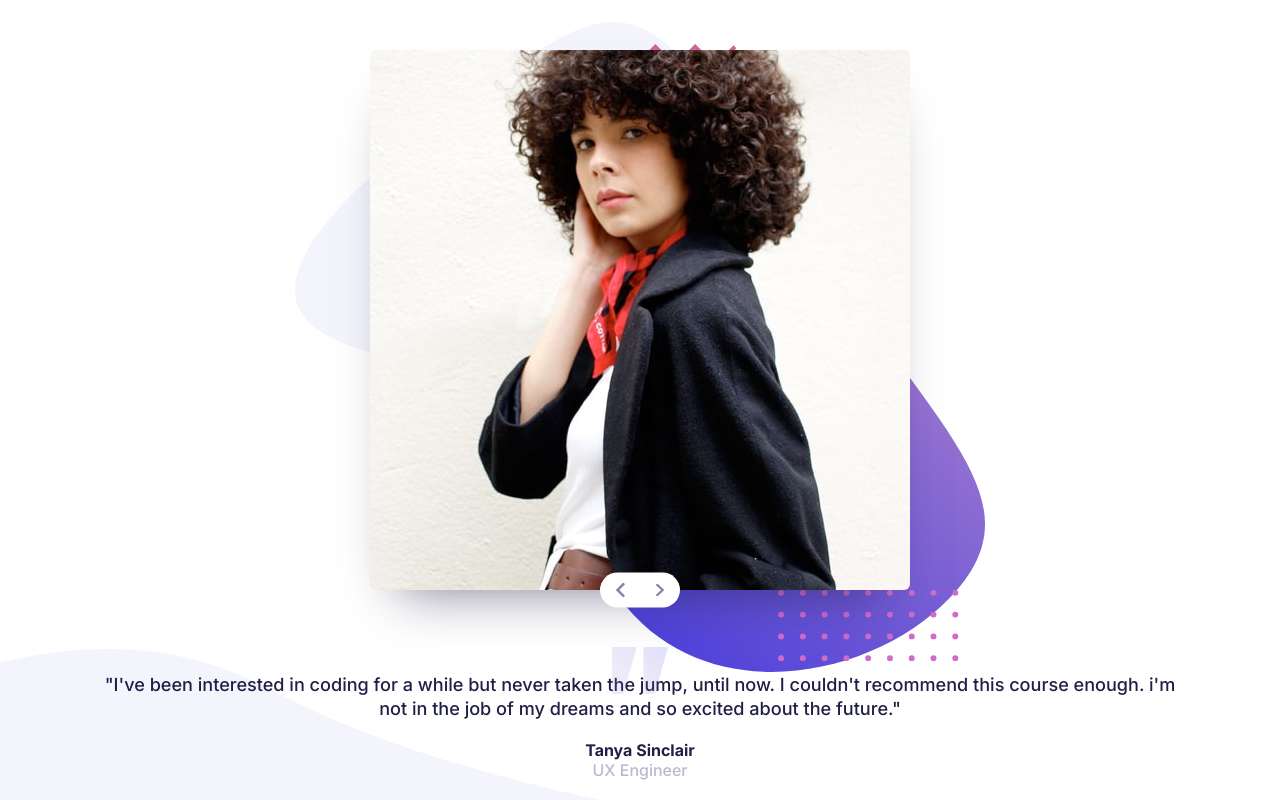
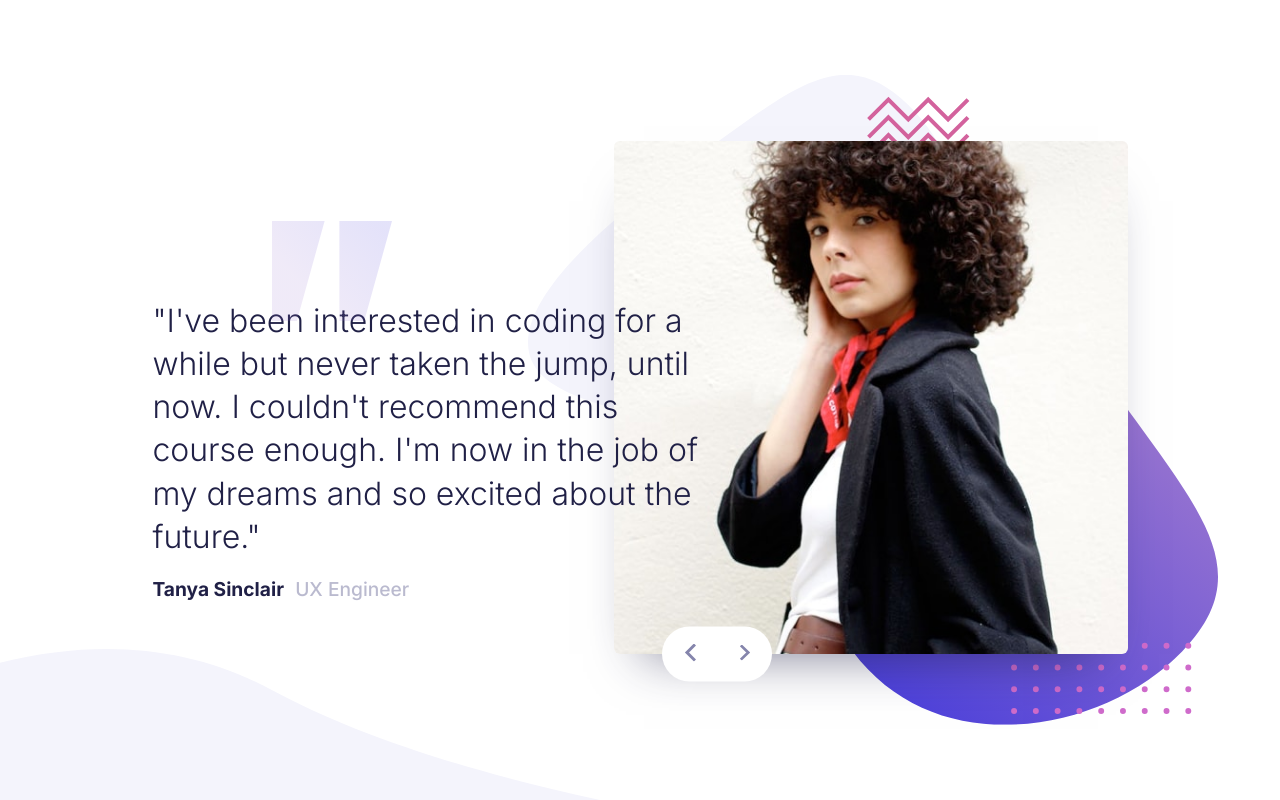
Before and after one commit to Senatrius/coding-bootcamp-testimonials, a plain HTML site: page index.html in a window 1280 px wide. Drawn offline with Linux system fonts and the light colour scheme.

Commit message:
finish desktop layout

```diff
--- a/index.html
+++ b/index.html
@@ -13,23 +13,11 @@
   <main class="container">
     <img src="images/pattern-bg.svg" alt="" class="bg">
 
+
     <section class="testimony">
-      <img src="images/image-tanya.jpg" alt="" class="testimony-photo">
 
-      <div class="switch">
-        <img src="images/icon-prev.svg" alt="previous" class="icon">
-        <img src="images/icon-next.svg" alt="next" class="icon">
-      </div>
+    </section>
 
-      <div class="testimony-text">
-        <img src="images/pattern-quotes.svg" alt="" class="quotes">
-        <p class="text">"I've been interested in coding for a while but never taken the jump, until now. I couldn't recommend this course enough. i'm not in the job of my dreams and so excited about the future."</p>
-        <div class="info">
-          <p class="info-name">Tanya Sinclair</p>
-          <p class="info-position">UX Engineer</p>
-        </div>
-      </div>
-    </section>
   </main>
 
   <img src="images/pattern-curve.svg" alt="" class="curve">
--- a/script.js
+++ b/script.js
@@ -0,0 +1,81 @@
+const testimonies = [
+	{
+		name: "Tanya Sinclair",
+		occupation: "UX Engineer",
+		testimony: "I've been interested in coding for a while but never taken the jump, until now. I couldn't recommend this course enough. I'm now in the job of my dreams and so excited about the future.",
+		photo: "images/image-tanya.jpg",
+	},
+	{
+		name: "John Tarkpor",
+		occupation: "Junior Front-end Developer",
+		testimony: "If you want to lay the best foundation possible, I'd recommend taking this course. The depth the instructors go into is incredible. I now feel so confident about starting up as a professional developer.",
+		photo: "images/image-john.jpg",
+	},
+	{
+		name: "Andrew Lowe",
+		occupation: "Full-stack Developer",
+		testimony: "This course helped me refresh my memory and fill in any knowledge gaps. Thanks to it I can be even more productive at work. Highly recommended for beginners as well as experienced developers.",
+		photo: "https://via.placeholder.com/540.jpg",
+	},
+	{
+		name: "Bella White",
+		occupation: "Freelancer",
+		testimony: "Thanks to this course, I can serve my clients faster and provide better, higher quality services. It has been a valuable learning resource.",
+		photo: "https://via.placeholder.com/540.jpg",
+	},
+];
+
+const testimonyContainer = document.querySelector('.testimony');
+let currentTestimony = 0;
+
+window.addEventListener('DOMContentLoaded', loadTestimony);
+
+function switchPrev() {
+  testimonyContainer.classList.add('change-prev');
+  if(currentTestimony == 0) {
+    currentTestimony = (testimonies.length - 1);
+  } else {
+    currentTestimony--;
+  }
+
+  loadTestimony();
+  testimonyContainer.addEventListener('animationend', () => {
+    testimonyContainer.classList.remove('change-prev');
+  })
+}
+
+function switchNext() {
+  testimonyContainer.classList.add('change-next');
+  if(currentTestimony == (testimonies.length - 1)) {
+    currentTestimony = 0;
+  } else {
+    currentTestimony++;
+  }
+
+  loadTestimony();
+  testimonyContainer.addEventListener('animationend', () => {
+    testimonyContainer.classList.remove('change-next');
+  })
+}
+
+function loadTestimony() {
+    testimonyContainer.innerHTML = `
+    <div class="testimony-photo-block">
+      <img src="${testimonies[currentTestimony].photo}" alt="" class="testimony-photo">
+
+      <div class="switch">
+        <button class="btn" onclick="switchPrev()"><img src="images/icon-prev.svg" alt="previous" class="icon"></button>
+        <button class="btn" onclick="switchNext()"><img src="images/icon-next.svg" alt="next" class="icon"></button>
+      </div>
+    </div>
+
+    <div class="testimony-text-block">
+      <img src="images/pattern-quotes.svg" alt="" class="quotes">
+      <p class="text">"${testimonies[currentTestimony].testimony}"</p>
+      <div class="info">
+        <p class="info-name">${testimonies[currentTestimony].name}</p>
+        <p class="info-position">${testimonies[currentTestimony].occupation}</p>
+      </div>
+    </div>
+    `;
+}
--- a/style.css
+++ b/style.css
@@ -16,7 +16,10 @@ body {
 }
 
 .container {
+  display: flex;
+  flex-direction: column;
   width: 84%;
+  height: 100vh;
   position: relative;
   max-width: 1290px;
   margin: 0 auto;
@@ -27,9 +30,7 @@ body {
   top: 22px;
   width: 100%;
   max-width: 690px;
-  left: 50%;
-  transform: translate(-50%, 0);
-  margin: 0 auto;
+  right: 0;
   height: auto;
   z-index: -1;
 }
@@ -49,7 +50,18 @@ body {
   box-shadow: 0 30px 50px -30px hsla(240, 38%, 20%, 60%);
 }
 
-.testimony-text {
+.testimony.change-prev .testimony-photo,
+.testimony.change-prev .testimony-text-block {
+  animation: slide-right 1.5s forwards ease-in-out;
+}
+
+.testimony.change-next .testimony-photo,
+.testimony.change-next .testimony-text-block {
+  animation: slide-left 1.5s forwards ease-in-out;
+}
+
+
+.testimony-text-block {
   display: flex;
   flex-direction: column;
   align-items: center;
@@ -64,12 +76,15 @@ body {
   font-size: 1.13rem;
   text-align: center;
   line-height: 1.35;
+  font-weight: 300;
 }
 
 .info {
   font-size: 1rem;
   margin-top: 1.2rem;
   text-align: center;
+  display: flex;
+  flex-direction: column;
 }
 
 .info-name {
@@ -78,6 +93,7 @@ body {
 
 .info-position {
   color: var(--grayish-blue);
+  font-weight: 500;
 }
 
 .switch {
@@ -92,9 +108,18 @@ body {
   background: white;
 }
 
-.icon {
+.btn {
+  border: 0;
+  outline: 0;
+  background: white;
   width: 10px;
   height: auto;
+  cursor: pointer;
+  transition: transform .15s linear;
+}
+
+.icon:hover, .icon:focus {
+  transform: scale(1.3);
 }
 
 .curve {
@@ -106,3 +131,125 @@ body {
   left: 0;
   z-index: -1;
 }
+
+@keyframes slide-left {
+  0% {
+    opacity: 1;
+    visibility: visible;
+    transform: translateX(0);
+  }
+  40% {
+    opacity: 0;
+    visibility: hidden;
+    transform: translateX(-30px);
+  }
+  60% {
+    opacity: 0;
+    visibility: hidden;
+    transform: translateX(30px);
+  }
+  100% {
+    opacity: 1;
+    visibility: visible;
+    transform: translateX(0);
+  }
+}
+
+@keyframes slide-right {
+  0% {
+    opacity: 1;
+    visibility: visible;
+    transform: translateX(0);
+  }
+  40% {
+    opacity: 0;
+    visibility: hidden;
+    transform: translateX(30px);
+  }
+  60% {
+    opacity: 0;
+    visibility: hidden;
+    transform: translateX(-30px);
+  }
+  100% {
+    opacity: 1;
+    visibility: visible;
+    transform: translateX(0);
+  }
+}
+
+@media screen and (min-width: 700px) {
+  .info {
+    font-size: 1.2rem;
+    margin-top: 1.2rem;
+    text-align: center;
+    display: flex;
+    flex-direction: row;
+  }
+
+  .info-name {
+    margin-right: .7rem;
+  }
+}
+
+@media screen and (min-width: 1000px) {
+  .bg {
+    position: absolute;
+    top: 50%;
+    transform: translateY(-50%);
+    right: -40px;
+  }
+
+  .container {
+    flex-direction: row;
+    align-items: center;
+
+  }
+
+  .testimony {
+    flex-direction: row;
+    justify-self: center;
+    align-items: center;
+  }
+
+  .testimony-photo-block {
+    order: 2;
+    transform: translateX(-50px);
+  }
+
+  .testimony-photo {
+    width: 100%;
+    max-width: 540px;
+  }
+
+  .testimony-text-block {
+    order: 1;
+    align-items: flex-start;
+    width: 55%;
+    transform: translateX(50px);
+    z-index: 2;
+  }
+
+  .switch {
+    transform: translate(-140%, -50%);
+    width: 110px;
+    height: 55px;
+  }
+
+  .quotes {
+    width: 120px;
+    transform: translate(100%, 22px);
+  }
+
+  .icon {
+    width: 12px;
+  }
+
+  .text, .info {
+    text-align: left;
+  }
+
+  .text {
+    font-size: 2rem;
+  }
+}
```
